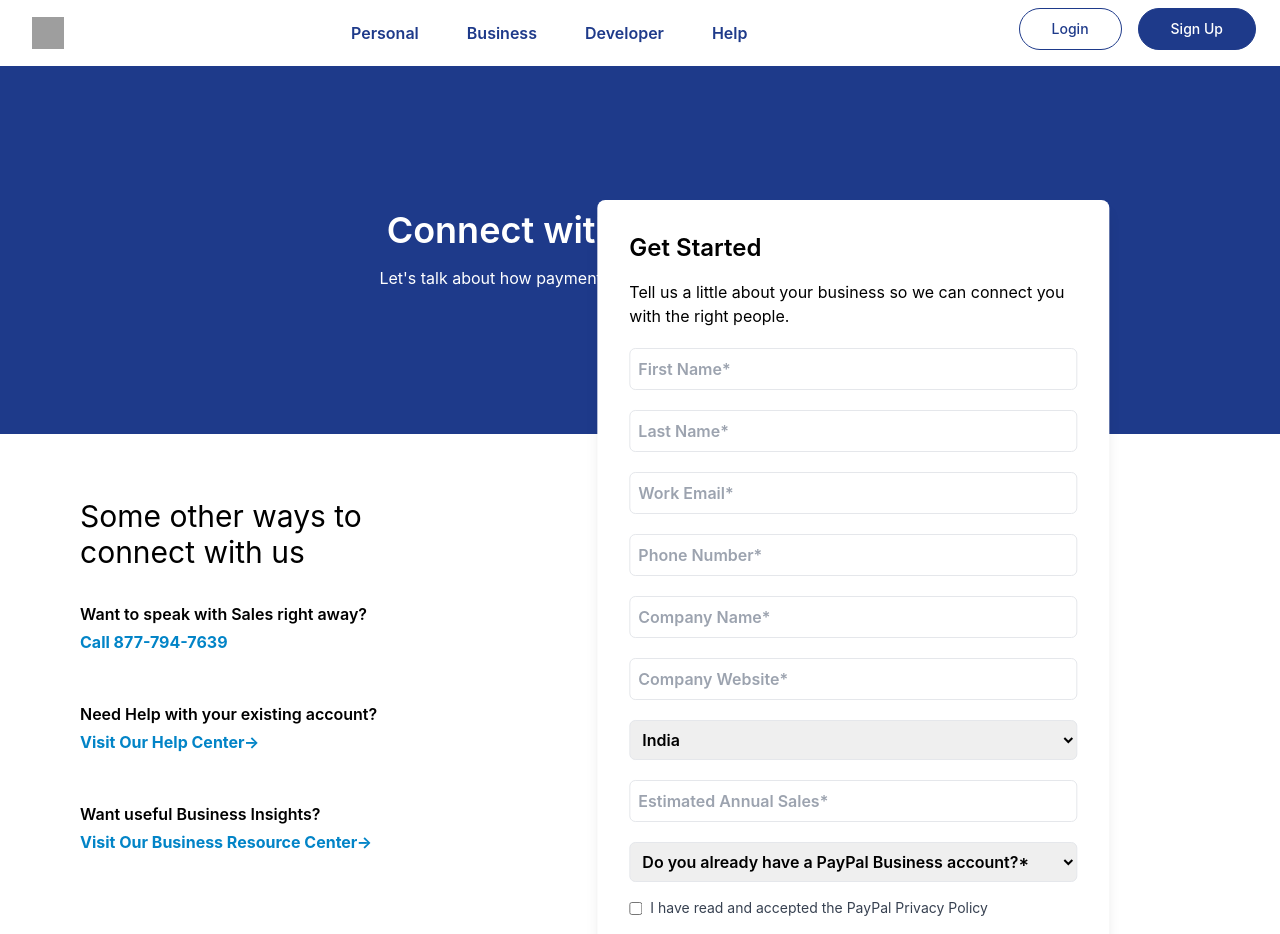
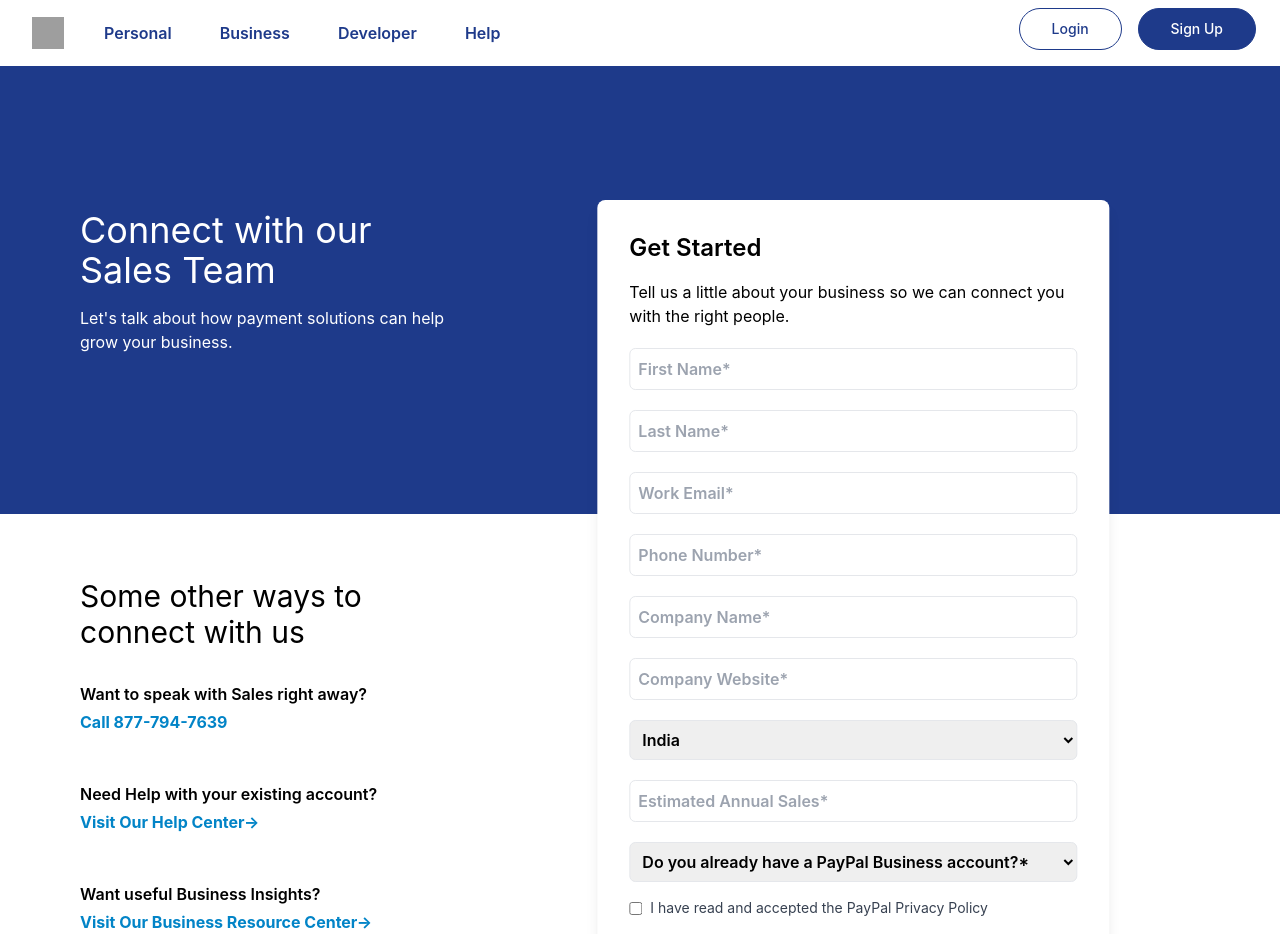
Before and after one commit to agdragneel/PayPalContactClone, a React (Create React App) app: page / in a window 1280 px wide. Shown: the top 934 px of the page. Built offline with nearby package versions, Linux system fonts and the light colour scheme; grey boxes are pictures that could not be loaded.

Commit message:
White Background Responsified

```diff
--- a/src/App.js
+++ b/src/App.js
@@ -31,7 +31,12 @@
   return (
     <div className="App">
       <Header />
-      {isMobile && <BlueBackground />}
+      {isMobile && (
+        <>
+          <BlueBackground />
+          <WhiteBackground />
+        </>
+      )}
       {!isMobile && (
         <>
           <BlueBackground />
--- a/src/components/BlueBackground.js
+++ b/src/components/BlueBackground.js
@@ -1,12 +1,14 @@
-import React from 'react';
+import React from 'react'
 
 export default function BlueBackground() {
   return (
-    <section className="bg-blue-900 text-white py-12 lg:py-36">
-      <div className="container mx-auto px-4">
-        <h1 className="text-2xl lg:text-4xl font-semibold text-center">Connect with our Sales Team</h1>
-        <p className="text-center mt-4">Let's talk about how payment solutions can help grow your business.</p>
-      </div>
-    </section>
-  );
+    <section className="bg-blue-900 text-white py-36">
+    <div className="container mx-auto px-4">
+
+    <h1 className="text-4xl font-semi-bold text-left mx-16">Connect with our <br/>Sales Team</h1>
+        <p className="font-semi-bold text-left my-4 mx-16">Let's talk about how payment solutions can help <br/> grow your business.</p>
+
+    </div>
+  </section>
+  )
 }
--- a/src/components/Header.js
+++ b/src/components/Header.js
@@ -58,19 +58,21 @@
 
           {/* Login and Signup buttons (for mobile viewport) */}
           {isMobileView && (
-            <div className="flex">
-              <WhiteButton buttonText="Login" />
+            <div className="flex justify-end">
+            <WhiteButton buttonText="Login" />
+            <div className="ml-2">
               <BlueButton buttonText="Sign Up" />
             </div>
+          </div>
           )}
+
+          {/* Navigator (for PC viewport) */}
+          {!isMobileView && <Navigator />}
         </div>
-
-        {/* Navigator (for PC viewport) */}
-        {!isMobileView && <Navigator />}
 
         {/* Login and Signup buttons (for PC viewport) */}
         {!isMobileView && (
-          <div className="flex">
+          <div className="flex ">
             <WhiteButton buttonText="Login" />
             <div className="ml-2">
               <BlueButton buttonText="Sign Up" />
--- a/src/components/WhiteBackground.js
+++ b/src/components/WhiteBackground.js
@@ -2,22 +2,20 @@
 
 export default function WhiteBackground() {
   return (
-    <div>
-      <section className="bg-white py-16">
-        <div className="container mx-auto px-4 text-left">
-          <h2 className="text-3xl mx-16 text-black-400 mb-8">Some other ways to <br/> connect with us</h2>
-          <p className="text-base mx-16 font-semibold text-black-700 mb-1">Want to speak with Sales right away?</p>
-          <p className="text-base mx-16 mb-12 text-sky-600 font-bold">Call <a href="tel:877-794-7639" className="font-bold text-sky-600">877-794-7639</a></p>
+    <section className="bg-white py-12 lg:py-16">
+      <div className="container mx-auto px-4 text-center lg:text-left">
+        <h2 className="text-2xl lg:text-3xl mx-4 lg:mx-16 text-black-400 mb-8">Some other ways to <br/> connect with us</h2>
+        <div className="mx-4 lg:mx-16">
+          <p className="text-base font-semibold text-black-700 mb-1">Want to speak with Sales right away?</p>
+          <p className="text-base mb-12 font-bold"><a href="tel:877-794-7639" className="text-sky-600">Call 877-794-7639</a></p>
 
-          <p className="text-base mx-16 font-semibold text-black-700 mb-1">Need Help with your existing account?</p>
-          <p className="text-base mx-16 mb-12 font-bold"><a href="/" className="text-sky-600">Visit Our Help Center→</a></p>
+          <p className="text-base font-semibold text-black-700 mb-1">Need Help with your existing account?</p>
+          <p className="text-base mb-12 font-bold"><a href="/" className="text-sky-600">Visit Our Help Center→</a></p>
 
-          <p className="text-base mx-16 font-semibold text-black-700 mb-1   ">Want useful Business Insights?</p>
-          <p className="text-base mx-16 mb-12 font-bold"><a href="/" className="text-sky-600">Visit Our Business Resource Center→</a></p>
-
-          {/* Add more headers and paragraphs as needed */}
+          <p className="text-base font-semibold text-black-700 mb-1">Want useful Business Insights?</p>
+          <p className="text-base mb-12 font-bold"><a href="/" className="text-sky-600">Visit Our Business Resource Center→</a></p>
         </div>
-      </section>
-    </div>
+      </div>
+    </section>
   );
 }
```
